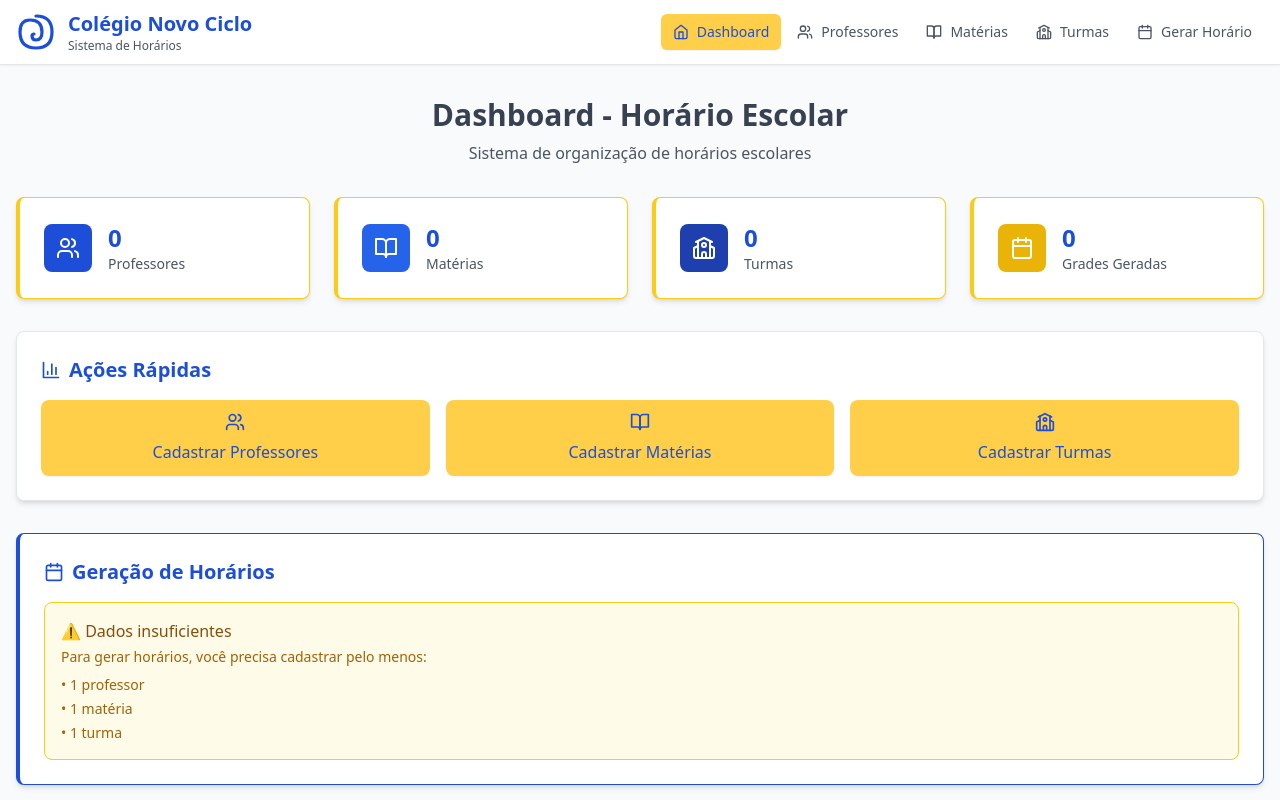
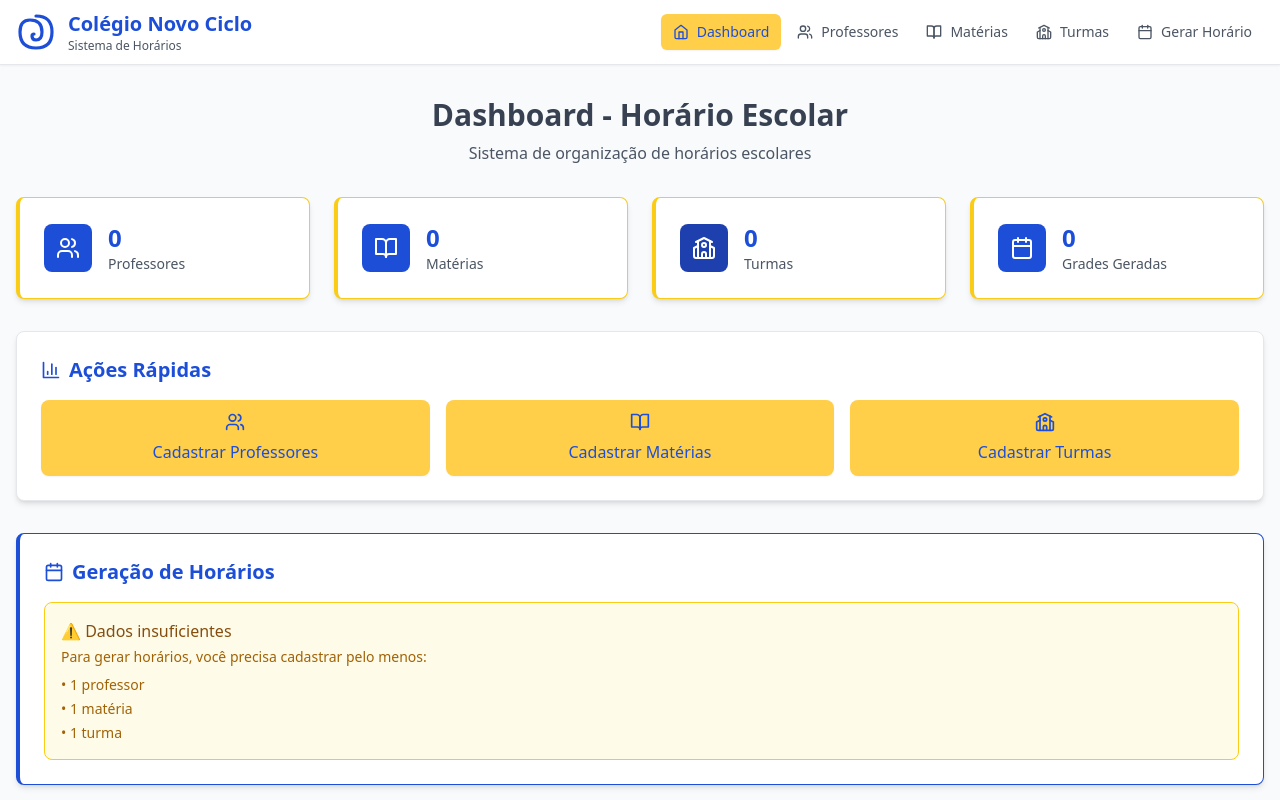
Before and after one commit to klaus-deor/horario-escolar-lite, a React (Vite) app: page / in a window 1280 px wide. Shown: the top 800 px of the page. Built offline with nearby package versions, Linux system fonts and the light colour scheme.

Commit message:
Updated Dashboard.tsx

```diff
--- a/src/pages/Dashboard.tsx
+++ b/src/pages/Dashboard.tsx
@@ -24,7 +24,7 @@ const Dashboard: React.FC = () => {
       label: 'Matérias',
       value: subjects.length,
       icon: BookOpen,
-      color: 'bg-blue-600',
+      color: 'bg-blue-700',
       link: '/cadastro/materias'
     },
     {
@@ -38,7 +38,7 @@ const Dashboard: React.FC = () => {
       label: 'Grades Geradas',
       value: schedules.length,
       icon: Calendar,
-      color: 'bg-yellow-500',
+      color: 'bg-blue-700',
       link: '/gerar-horario'
     }
   ]
```
